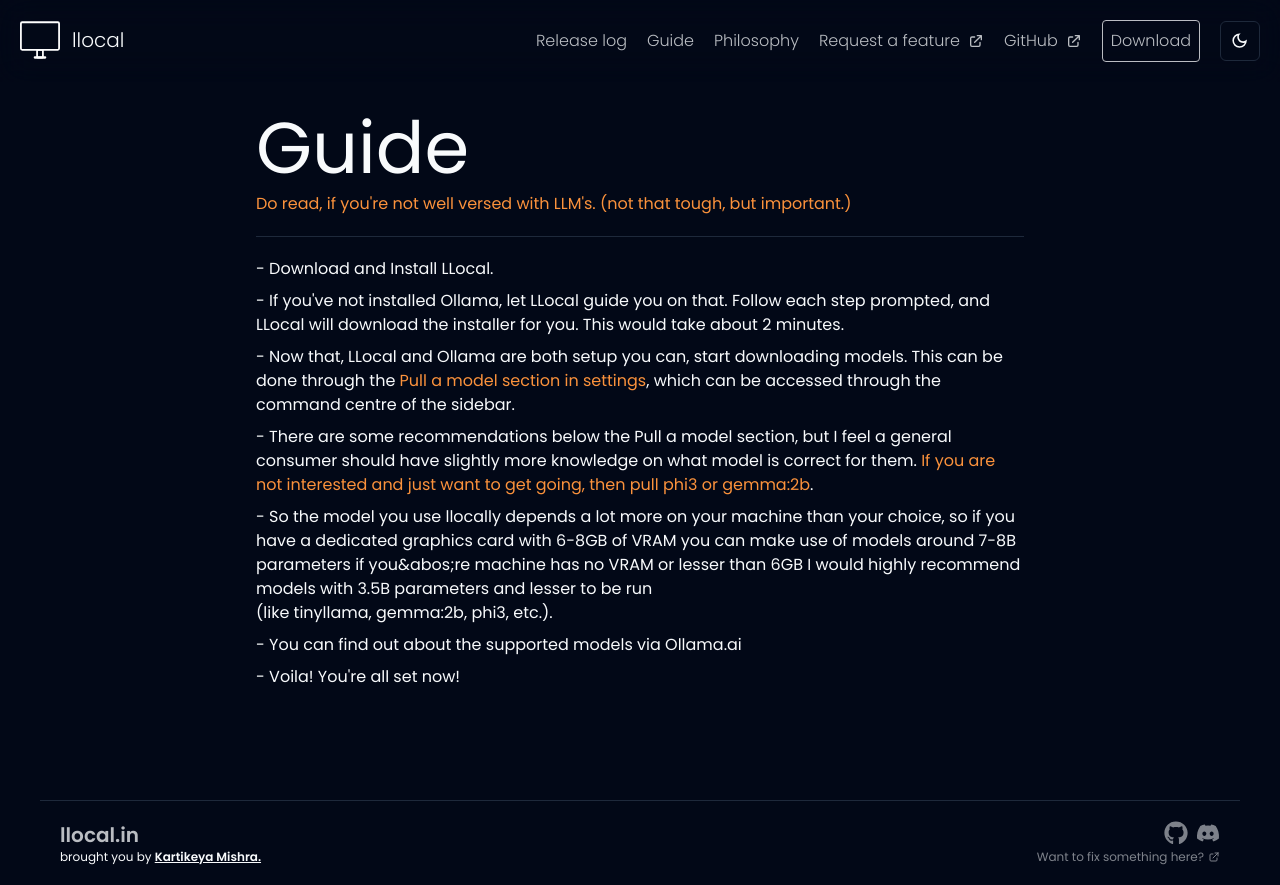
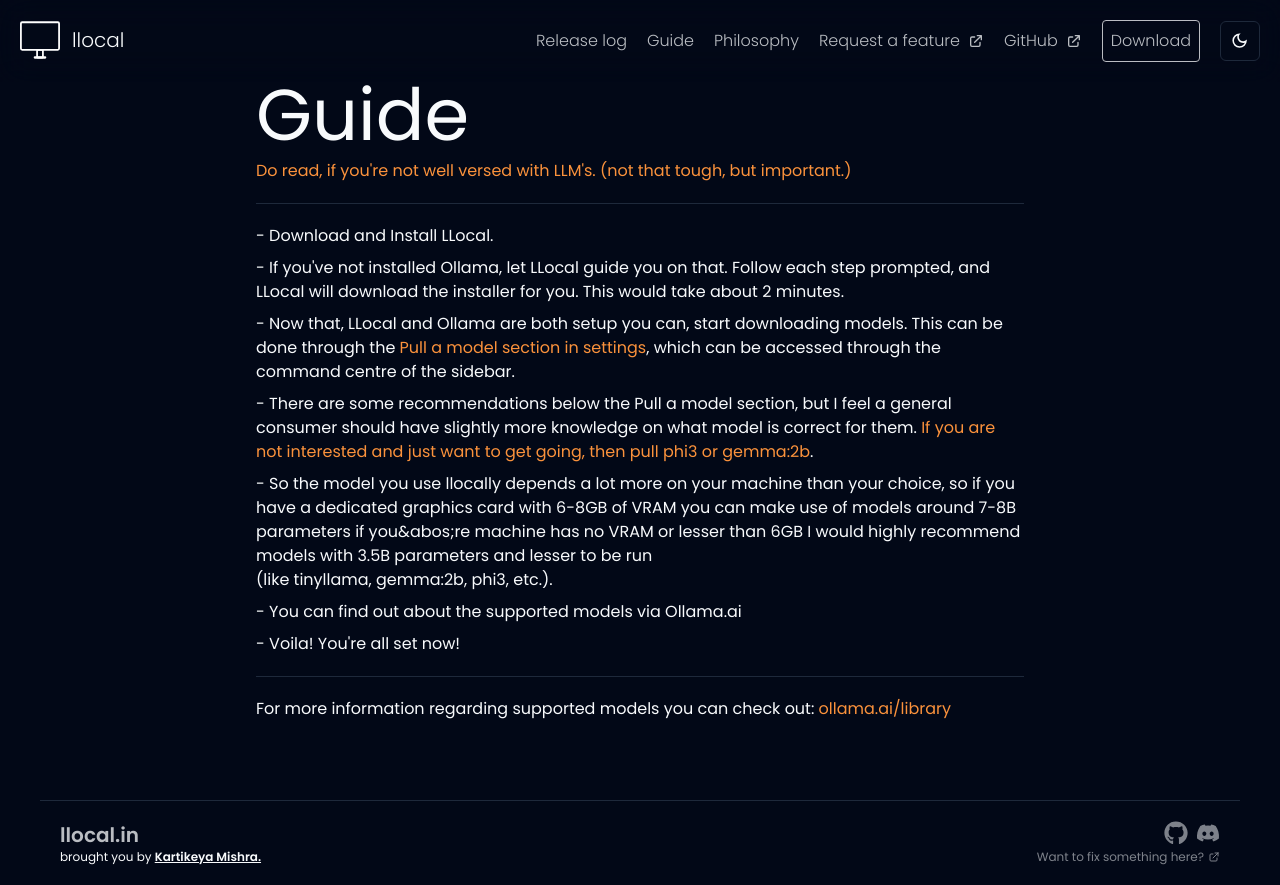
Before and after one commit to kartikm7/llocal-web, a Next.js app: page /guide in a window 1280 px wide. Built offline with nearby package versions, Linux system fonts and the light colour scheme.

Commit message:
chore: added ollama library link

```diff
--- a/src/app/guide/page.tsx
+++ b/src/app/guide/page.tsx
@@ -18,6 +18,9 @@
       <li>- You can find out about the supported models via <Link href="https://www.ollama.ai/library" target="_blank">Ollama.ai</Link></li>
       <li>- Voila! You&apos;re all set now!</li>
     </ul>
+    <Separator className="" />
+    <p className="">For more information regarding supported models you can check out: <Link href='https://www.ollama.com/library' target="_blank" className="text-orange-400 hover:underline transition-all">ollama.ai/library</Link> </p>
   </div>
+
 </div>
 }
```
